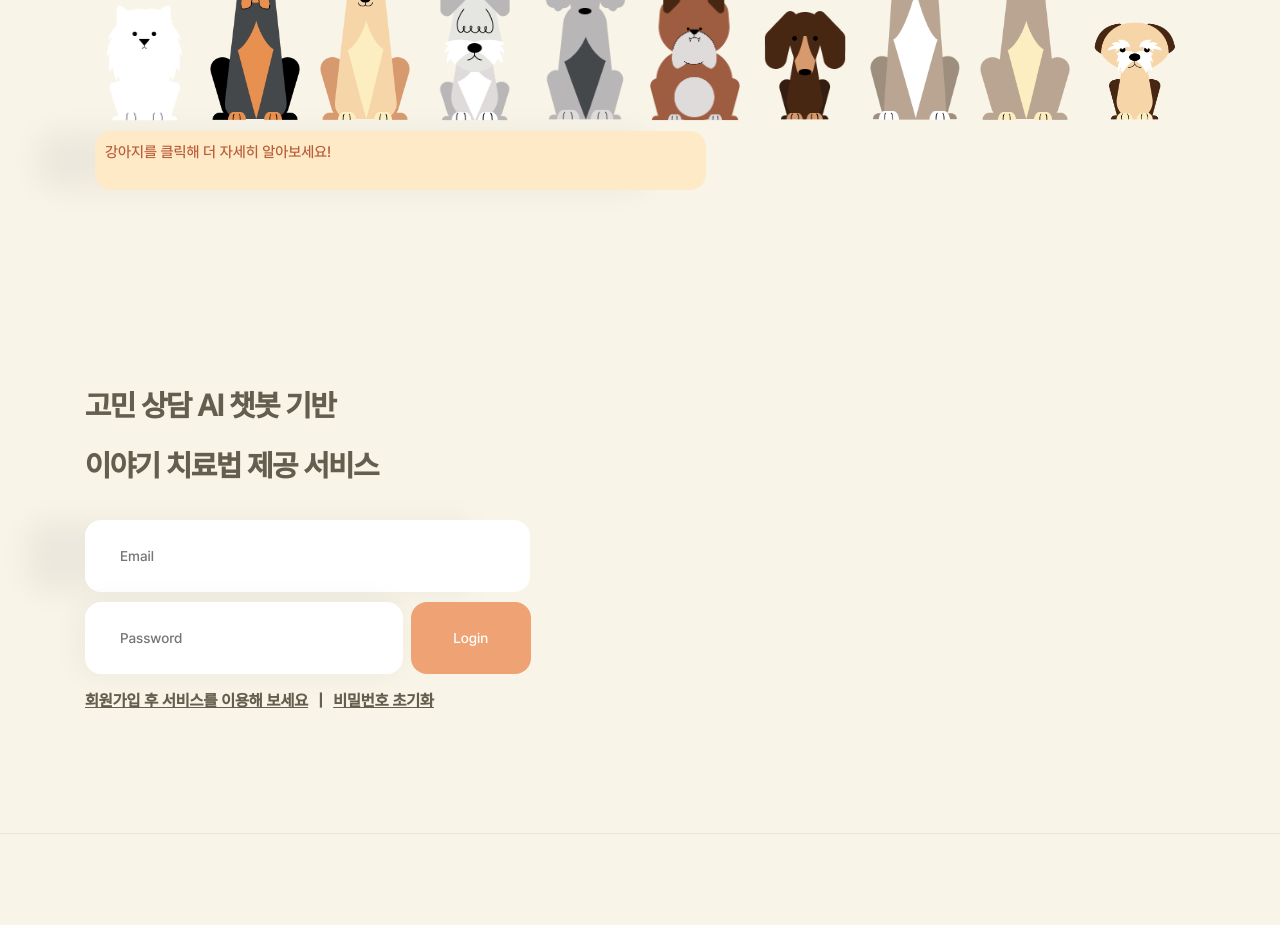
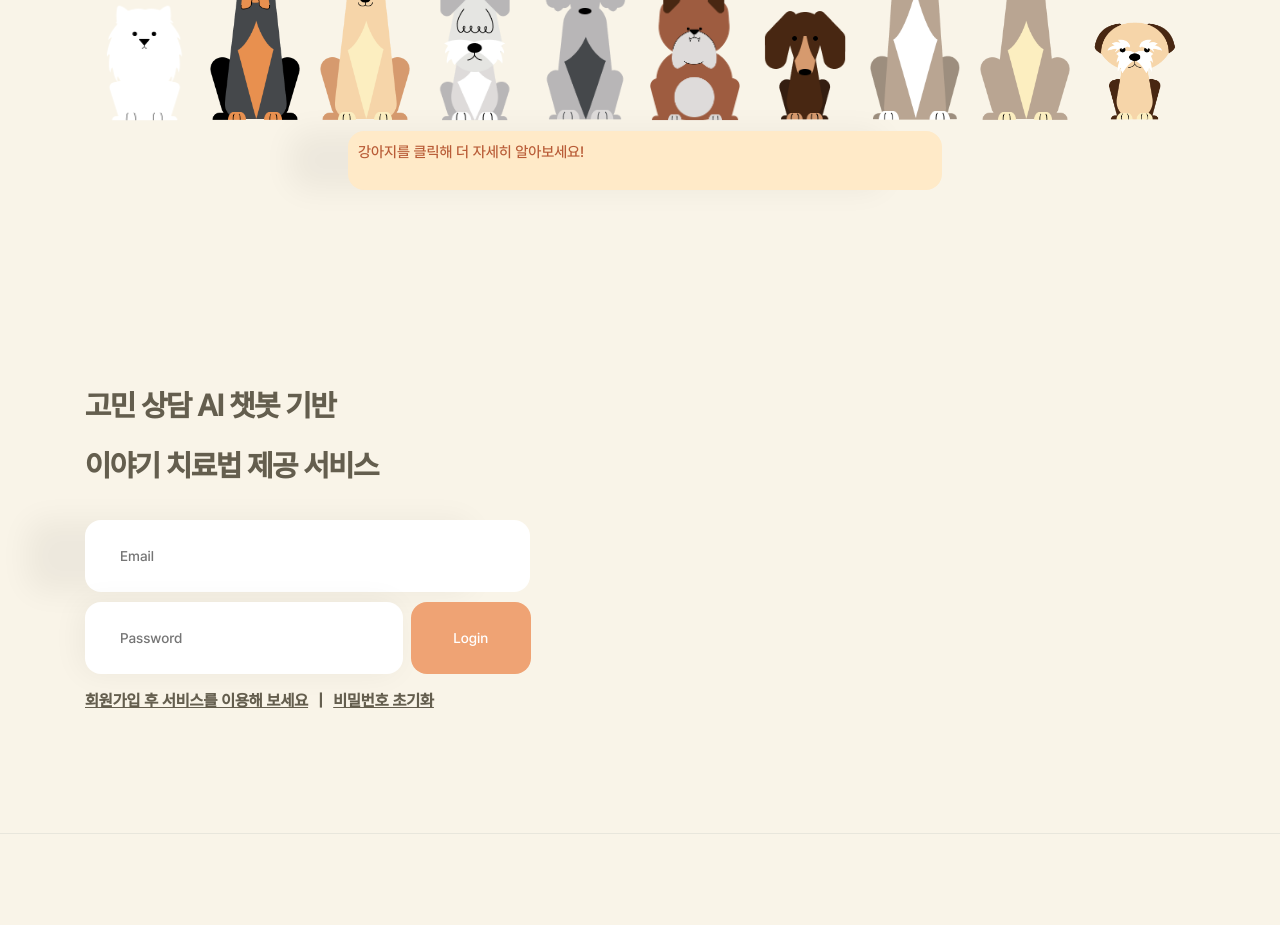
Before and after one commit to DSHanul2023/Hanul-Front, a Next.js app: page / in a window 1280 px wide. Shown: the part 1060-1985 px from the top of the page. Built offline with nearby package versions, Linux system fonts and the light colour scheme; a web font is replaced by a local one.

Commit message:
2차 수정

```diff
--- a/components/custom/sections/animalbannercomponent.js
+++ b/components/custom/sections/animalbannercomponent.js
@@ -65,13 +65,18 @@ const AnimalBannerComponent = () => {
                       </div>
                     ))}
                   </div>
-                  <div className="chat-div">{selectedImageIndex !== -1 ? (
+                  <Col className="d-flex align-items-center justify-content-center">
+                    <div className="chat-div">
+                    {selectedImageIndex !== -1 ? (
                     <>
-                      <h4>{petlist[selectedImageIndex]}</h4><p>{petcontents[selectedImageIndex]}</p>
+                    <h4>{petlist[selectedImageIndex]}</h4>
+                    <p>{petcontents[selectedImageIndex]}</p>
                     </>
-                  ):(
+                    ) : (
                     <p>강아지를 클릭해 더 자세히 알아보세요!</p>
-                  )}</div>
+                    )}
+                    </div>
+                  </Col>
                 </Col>
               </Row>
             </Container>
```
